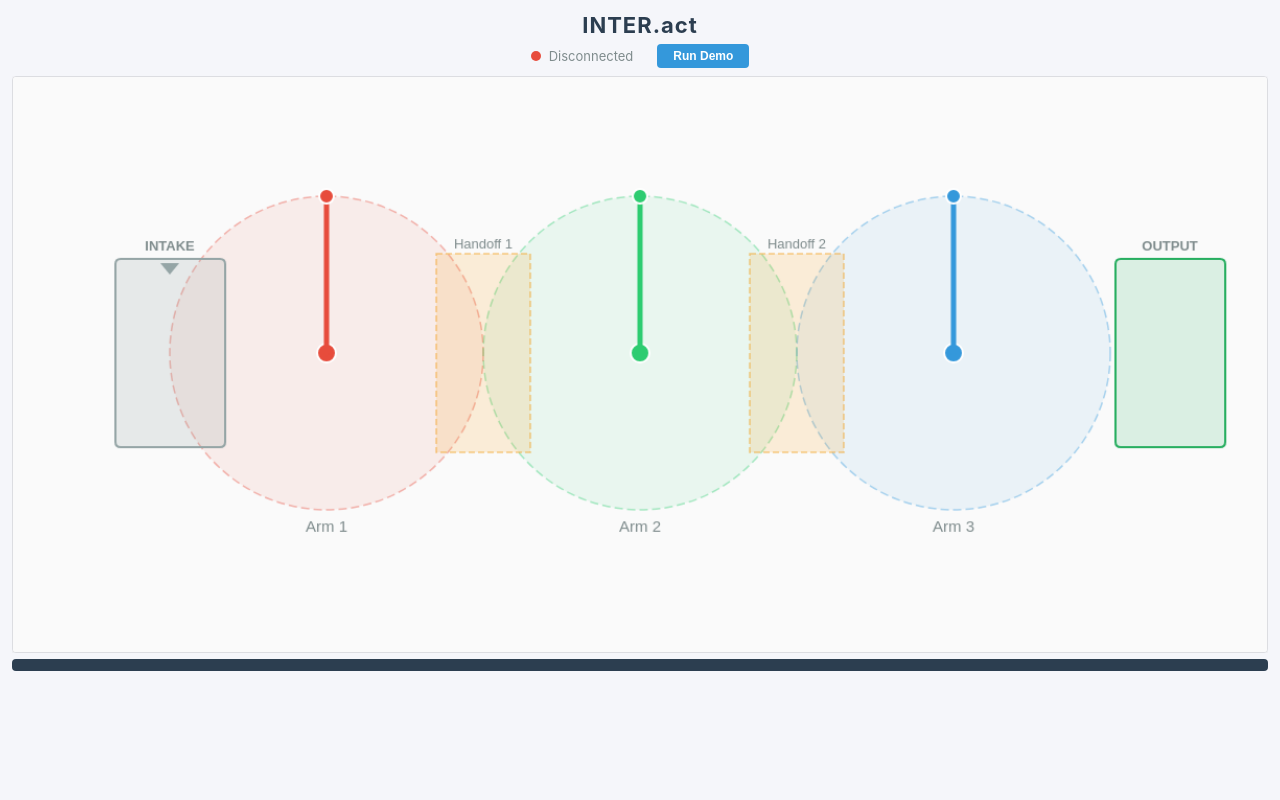
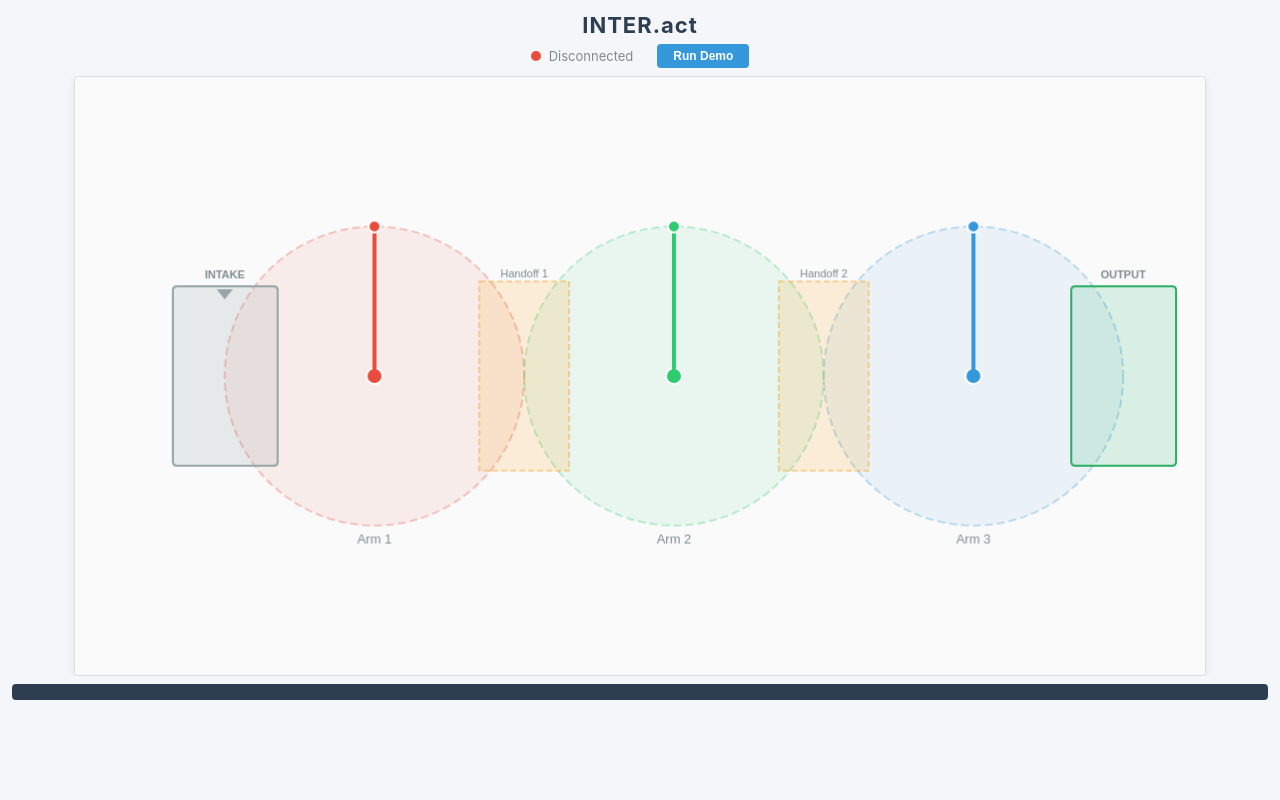
Before and after one commit to Haris1788/Inter-Act, a Flask app: page / in a window 1280 px wide. Run offline with Flask 3, Linux system fonts and the light colour scheme; data that the repository does not hold is empty; some libraries are stand-ins or nearby versions.

Commit message:
Refactor scene configuration and UI elements for consistent rendering
Updated the scene configuration logic to maintain stable visual geometry across varying arm counts, ensuring consistent arm spacing and dimensions. Adjusted canvas and zone dimensions for improved readability.

In the CSS, enhanced scrollbar visibility settings and refined the canvas wrapper to ensure proper horizontal scrolling without visible scrollbars.

JavaScript changes include a new setup function for canvas resolution to ensure crisp rendering on high-DPI displays, and adjustments to the drawing logic to maintain consistent object positioning.

Overall, these changes improve the user interface and experience by providing a more stable and visually appealing layout.

```diff
--- a/app/static/css/style.css
+++ b/app/static/css/style.css
@@ -4,6 +4,22 @@
     margin: 0;
     padding: 0;
     box-sizing: border-box;
+}
+
+/* Hide scrollbars globally while preserving scroll */
+html,
+body {
+    scrollbar-width: none;
+    -ms-overflow-style: none;
+}
+
+html::-webkit-scrollbar,
+body::-webkit-scrollbar,
+#canvas-wrapper::-webkit-scrollbar,
+#log-panel::-webkit-scrollbar {
+    width: 0;
+    height: 0;
+    display: none;
 }
 
 body {
@@ -14,6 +30,7 @@
     align-items: center;
     padding: 12px;
     min-height: 100vh;
+    overflow-x: hidden;
 }
 
 h1 {
@@ -72,36 +89,44 @@
     background: #27ae60;
 }
 
-/* Canvas — fills available width, maintains aspect ratio */
+/* Canvas wrapper */
 #canvas-wrapper {
     width: 100%;
-    max-width: 100vw;
-    overflow: hidden;
+    max-width: 100%;
+    overflow-x: auto;
+    overflow-y: hidden;
+    scrollbar-width: none;
+    -ms-overflow-style: none;
 }
 
+/* Canvas keeps native size; wrapper handles horizontal scrolling */
 #sim-canvas {
     display: block;
-    width: 100%;
+    width: auto;
+    max-width: none;
     height: auto;
+    margin: 0 auto;
     border: 1px solid #dcdde1;
     background: #fff;
     border-radius: 4px;
     box-shadow: 0 2px 8px rgba(0, 0, 0, 0.08);
 }
 
-/* Log panel — matches canvas width */
+/* Log panel */
 #log-panel {
     width: 100%;
-    max-height: 180px;
+    max-height: 200px;
     overflow-y: auto;
     background: #2c3e50;
     color: #ecf0f1;
     font-family: 'Consolas', 'Monaco', 'Courier New', monospace;
-    font-size: 11px;
-    line-height: 1.5;
-    padding: 6px 10px;
-    margin-top: 6px;
+    font-size: 12px;
+    line-height: 1.6;
+    padding: 8px 12px;
+    margin-top: 8px;
     border-radius: 4px;
+    scrollbar-width: none;
+    -ms-overflow-style: none;
 }
 
 .log-entry {
@@ -116,15 +141,50 @@
     font-weight: bold;
 }
 
-.log-source.arm_1 { color: #e74c3c; }
-.log-source.arm_2 { color: #2ecc71; }
-.log-source.arm_3 { color: #3498db; }
-.log-source.arm_4 { color: #9b59b6; }
-.log-source.arm_5 { color: #9b99b6; }
-.log-source.arm_6 { color: #f39c12; }
-.log-source.arm_7 { color: #1abc9c; }
-.log-source.arm_8 { color: #34495e; }
-.log-source.arm_9 { color: #d35400; }
-.log-source.arm_10 { color: #16a085; }
-.log-source.system { color: #f39c12; }
-.log-source.pipeline { color: #9b59b6; }
+.log-source.arm_1 {
+    color: #e74c3c;
+}
+
+.log-source.arm_2 {
+    color: #2ecc71;
+}
+
+.log-source.arm_3 {
+    color: #3498db;
+}
+
+.log-source.arm_4 {
+    color: #9b59b6;
+}
+
+.log-source.arm_5 {
+    color: #9b99b6;
+}
+
+.log-source.arm_6 {
+    color: #f39c12;
+}
+
+.log-source.arm_7 {
+    color: #1abc9c;
+}
+
+.log-source.arm_8 {
+    color: #34495e;
+}
+
+.log-source.arm_9 {
+    color: #d35400;
+}
+
+.log-source.arm_10 {
+    color: #16a085;
+}
+
+.log-source.system {
+    color: #f39c12;
+}
+
+.log-source.pipeline {
+    color: #9b59b6;
+}
--- a/app/static/js/simulation.js
+++ b/app/static/js/simulation.js
@@ -9,26 +9,25 @@
 /* ── Constants ─────────────────────────────────────────── */
 const ANIM_DURATION = 600;
 const MAX_LOG_LINES = 100;
-const LABEL_COLOR = '#7f8c8d';
-const OBJ_COLOR = '#e67e22';
-const OBJ_TEXT_COLOR = '#fff';
+const LABEL_COLOR = "#7f8c8d";
+const OBJ_COLOR = "#e67e22";
+const OBJ_TEXT_COLOR = "#fff";
 
 // Scaled drawing sizes — computed from config in init()
-let S = 1.0;  // scale factor
+let S = 1.0; // scale factor
 let ARM_LINE_WIDTH = 4;
 let PIVOT_RADIUS = 8;
 let TIP_RADIUS = 6;
 let OBJ_WIDTH = 32;
 let OBJ_HEIGHT = 18;
-let LABEL_FONT = '14px sans-serif';
-let OBJ_FONT = 'bold 10px sans-serif';
-let ZONE_LABEL_FONT = '11px sans-serif';
-let ARM_LABEL_FONT = '13px sans-serif';
+let LABEL_FONT = "14px sans-serif";
+let OBJ_FONT = "bold 10px sans-serif";
+let ZONE_LABEL_FONT = "11px sans-serif";
+let ARM_LABEL_FONT = "13px sans-serif";
 
 function computeScale() {
-    // Scale relative to arm count: 3 arms is the baseline (S=1.0)
-    const n = config.arms.length;
-    S = Math.max(0.4, Math.min(1.2, 3.5 / n));
+  // Keep drawing dimensions stable across different arm counts.
+  S = 1.0;
 
   ARM_LINE_WIDTH = Math.max(2, Math.round(4 * S));
   PIVOT_RADIUS = Math.max(4, Math.round(8 * S));
@@ -44,63 +43,71 @@
 }
 
 /* ── State ─────────────────────────────────────────────── */
-let config = null;              // Scene configuration from /config
-let targetAngles = {};          // {1: 90, 2: 90, 3: 90}
-let displayedAngles = {};       // Current rendered angles
-let armTransitions = {};        // {id: {from, to, startTime}} — active easing per arm
-let trackedObjects = {};        // {"Obj1": {object_id, state, carrier_arm}}
-let objectPositions = {};       // {"Obj1": {x, y}} — current smooth position per object
-let objectTransitions = {};     // {"Obj1": {fromX, fromY, toX, toY, startTime}}
-let bgCanvas = null;            // Offscreen canvas for static background
+let config = null; // Scene configuration from /config
+let targetAngles = {}; // {1: 90, 2: 90, 3: 90}
+let displayedAngles = {}; // Current rendered angles
+let armTransitions = {}; // {id: {from, to, startTime}} — active easing per arm
+let trackedObjects = {}; // {"Obj1": {object_id, state, carrier_arm}}
+let objectPositions = {}; // {"Obj1": {x, y}} — current smooth position per object
+let objectTransitions = {}; // {"Obj1": {fromX, fromY, toX, toY, startTime}}
+let bgCanvas = null; // Offscreen canvas for static background
 let animFrameId = null;
-const OBJ_TRANSITION_MS = 400;  // ms for object position easing between states
+const OBJ_TRANSITION_MS = 400; // ms for object position easing between states
+let deviceScale = window.devicePixelRatio || 1;
+let viewScale = 1;
 
 /* ── Backend URL (empty = same-origin, set by nginx in container mode) ── */
-const BACKEND_URL = window.BACKEND_URL || '';
+const BACKEND_URL = window.BACKEND_URL || "";
 
 /* ── DOM References ────────────────────────────────────── */
-const canvas = document.getElementById('sim-canvas');
-const ctx = canvas.getContext('2d');
-const logPanel = document.getElementById('log-panel');
-const statusDot = document.getElementById('status-dot');
-const statusText = document.getElementById('status-text');
+const canvas = document.getElementById("sim-canvas");
+const ctx = canvas.getContext("2d");
+const logPanel = document.getElementById("log-panel");
+const statusDot = document.getElementById("status-dot");
+const statusText = document.getElementById("status-text");
 
 /* ── SocketIO Setup ────────────────────────────────────── */
 const socket = io(BACKEND_URL || undefined);
 
-socket.on('connect', () => {
-    statusDot.classList.add('connected');
-    statusText.textContent = 'Connected';
+socket.on("connect", () => {
+  statusDot.classList.add("connected");
+  statusText.textContent = "Connected";
   // Sync state on reconnect
-    fetch(BACKEND_URL + '/state')
-        .then(r => r.json())
-        .then(data => applyStateUpdate(data));
-    fetch(BACKEND_URL + '/objects')
-        .then(r => r.json())
-        .then(data => {
+  fetch(BACKEND_URL + "/state")
+    .then((r) => r.json())
+    .then((data) => applyStateUpdate(data));
+  fetch(BACKEND_URL + "/objects")
+    .then((r) => r.json())
+    .then((data) => {
       if (data && data.objects) {
         trackedObjects = {};
-                data.objects.forEach(obj => {
+        data.objects.forEach((obj) => {
           trackedObjects[obj.object_id] = obj;
         });
       }
     });
 });
 
-socket.on('disconnect', () => {
-    statusDot.classList.remove('connected');
-    statusText.textContent = 'Disconnected';
+socket.on("disconnect", () => {
+  statusDot.classList.remove("connected");
+  statusText.textContent = "Disconnected";
 });
 
-socket.on('state_update', (data) => {
+socket.on("state_update", (data) => {
   applyStateUpdate(data);
 });
 
-socket.on('object_update', (data) => {
+socket.on("object_update", (data) => {
   if (data && data.object_id) {
     const id = data.object_id;
     const oldObj = trackedObjects[id];
     trackedObjects[id] = data;
+
+    // Carried objects must stay hard-locked to the arm tip.
+    if (data.state === "carried") {
+      delete objectTransitions[id];
+      return;
+    }
 
     // Start smooth position transition if object already had a position
     if (oldObj && objectPositions[id]) {
@@ -113,13 +120,13 @@
   }
 });
 
-socket.on('objects_reset', () => {
+socket.on("objects_reset", () => {
   trackedObjects = {};
   objectPositions = {};
   objectTransitions = {};
 });
 
-socket.on('log_message', (data) => {
+socket.on("log_message", (data) => {
   appendLogEntry(data);
 });
 
@@ -129,14 +136,19 @@
   /** Update target angles from server state — starts time-based transitions. */
   if (data && data.arms) {
     const now = performance.now();
-        data.arms.forEach(arm => {
+    data.arms.forEach((arm) => {
       const id = arm.arm_id;
       const newTarget = arm.angle;
       const oldTarget = targetAngles[id];
 
       if (oldTarget === undefined || newTarget !== oldTarget) {
         armTransitions[id] = {
-                    from: displayedAngles[id] !== undefined ? displayedAngles[id] : (config ? config.default_angle : 90),
+          from:
+            displayedAngles[id] !== undefined
+              ? displayedAngles[id]
+              : config
+                ? config.default_angle
+                : 90,
           to: newTarget,
           startTime: now,
         };
@@ -150,14 +162,14 @@
 
 function appendLogEntry(data) {
   /** Add a log entry to the browser log panel. */
-    const entry = document.createElement('div');
-    entry.className = 'log-entry';
+  const entry = document.createElement("div");
+  entry.className = "log-entry";
 
-    const time = document.createElement('span');
-    time.className = 'log-time';
+  const time = document.createElement("span");
+  time.className = "log-time";
   time.textContent = `[${data.timestamp}] `;
 
-    const source = document.createElement('span');
+  const source = document.createElement("span");
   source.className = `log-source ${data.source}`;
   source.textContent = `${data.source} `;
 
@@ -193,17 +205,19 @@
 
 function createBackgroundCanvas() {
   /** Draw all static elements into an offscreen canvas (drawn once). */
-    bgCanvas = document.createElement('canvas');
-    bgCanvas.width = config.canvas_width;
-    bgCanvas.height = config.canvas_height;
-    const bgCtx = bgCanvas.getContext('2d');
+  const renderScale = deviceScale * viewScale;
+  bgCanvas = document.createElement("canvas");
+  bgCanvas.width = Math.round(config.canvas_width * renderScale);
+  bgCanvas.height = Math.round(config.canvas_height * renderScale);
+  const bgCtx = bgCanvas.getContext("2d");
+  bgCtx.setTransform(renderScale, 0, 0, renderScale, 0, 0);
 
   // Background fill
-    bgCtx.fillStyle = '#fafafa';
-    bgCtx.fillRect(0, 0, bgCanvas.width, bgCanvas.height);
+  bgCtx.fillStyle = "#fafafa";
+  bgCtx.fillRect(0, 0, config.canvas_width, config.canvas_height);
 
   // Reach zone circles
-    config.reach_zones.forEach(zone => {
+  config.reach_zones.forEach((zone) => {
     bgCtx.beginPath();
     bgCtx.arc(zone.cx, zone.cy, zone.radius, 0, Math.PI * 2);
     bgCtx.fillStyle = hexToRgba(zone.color, 0.08);
@@ -216,7 +230,7 @@
   });
 
   // Handoff zones
-    config.handoff_zones.forEach(zone => {
+  config.handoff_zones.forEach((zone) => {
     bgCtx.fillStyle = hexToRgba(zone.color, 0.15);
     bgCtx.fillRect(zone.x, zone.y, zone.width, zone.height);
     bgCtx.setLineDash([6, 3]);
@@ -227,13 +241,24 @@
 
     bgCtx.fillStyle = LABEL_COLOR;
     bgCtx.font = ZONE_LABEL_FONT;
-        bgCtx.textAlign = 'center';
-        bgCtx.fillText(zone.label, zone.x + zone.width / 2, zone.y - Math.round(4 * S));
+    bgCtx.textAlign = "center";
+    bgCtx.fillText(
+      zone.label,
+      zone.x + zone.width / 2,
+      zone.y - Math.round(4 * S),
+    );
   });
 
   // Intake zone
   const intake = config.intake_zone;
-    drawRoundedRect(bgCtx, intake.x, intake.y, intake.width, intake.height, Math.round(4 * S));
+  drawRoundedRect(
+    bgCtx,
+    intake.x,
+    intake.y,
+    intake.width,
+    intake.height,
+    Math.round(4 * S),
+  );
   bgCtx.fillStyle = hexToRgba(intake.color, 0.2);
   bgCtx.fill();
   bgCtx.strokeStyle = intake.color;
@@ -242,7 +267,7 @@
 
   bgCtx.fillStyle = LABEL_COLOR;
   bgCtx.font = `bold ${ZONE_LABEL_FONT}`;
-    bgCtx.textAlign = 'center';
+  bgCtx.textAlign = "center";
   bgCtx.fillText(intake.label, intake.label_x, intake.label_y);
 
   // Entry arrow
@@ -259,7 +284,14 @@
 
   // Output zone
   const output = config.output_zone;
-    drawRoundedRect(bgCtx, output.x, output.y, output.width, output.height, Math.round(4 * S));
+  drawRoundedRect(
+    bgCtx,
+    output.x,
+    output.y,
+    output.width,
+    output.height,
+    Math.round(4 * S),
+  );
   bgCtx.fillStyle = hexToRgba(output.color, 0.15);
   bgCtx.fill();
   bgCtx.strokeStyle = output.color;
@@ -268,23 +300,27 @@
 
   bgCtx.fillStyle = LABEL_COLOR;
   bgCtx.font = `bold ${ZONE_LABEL_FONT}`;
-    bgCtx.textAlign = 'center';
+  bgCtx.textAlign = "center";
   bgCtx.fillText(output.label, output.label_x, output.label_y);
 
   // Arm labels
-    config.arms.forEach(arm => {
+  config.arms.forEach((arm) => {
     bgCtx.fillStyle = LABEL_COLOR;
     bgCtx.font = ARM_LABEL_FONT;
-        bgCtx.textAlign = 'center';
-        bgCtx.fillText(arm.label, arm.pivot_x, arm.pivot_y + arm.length + Math.round(18 * S));
+    bgCtx.textAlign = "center";
+    bgCtx.fillText(
+      arm.label,
+      arm.pivot_x,
+      arm.pivot_y + arm.length + Math.round(18 * S),
+    );
   });
 
-    config.arms.forEach(arm => {
+  config.arms.forEach((arm) => {
     bgCtx.beginPath();
     bgCtx.arc(arm.pivot_x, arm.pivot_y, PIVOT_RADIUS, 0, Math.PI * 2);
     bgCtx.fillStyle = arm.color;
     bgCtx.fill();
-        bgCtx.strokeStyle = '#fff';
+    bgCtx.strokeStyle = "#fff";
     bgCtx.lineWidth = Math.max(1, Math.round(1.5 * S));
     bgCtx.stroke();
   });
@@ -303,14 +339,14 @@
   ctx.lineTo(tipX, tipY);
   ctx.strokeStyle = arm.color;
   ctx.lineWidth = ARM_LINE_WIDTH;
-    ctx.lineCap = 'round';
+  ctx.lineCap = "round";
   ctx.stroke();
 
   ctx.beginPath();
   ctx.arc(tipX, tipY, TIP_RADIUS, 0, Math.PI * 2);
   ctx.fillStyle = arm.color;
   ctx.fill();
-    ctx.strokeStyle = '#fff';
+  ctx.strokeStyle = "#fff";
   ctx.lineWidth = Math.max(1, Math.round(1.5 * S));
   ctx.stroke();
 
@@ -321,14 +357,14 @@
 
 function getObjectPosition(obj, armTips) {
   /** Compute pixel position for an object based on its state. */
-    if (obj.state === 'carried' && obj.carrier_arm && armTips[obj.carrier_arm]) {
+  if (obj.state === "carried" && obj.carrier_arm && armTips[obj.carrier_arm]) {
     return armTips[obj.carrier_arm];
   }
-    if (obj.state === 'intake') {
+  if (obj.state === "intake") {
     const iz = config.intake_zone;
     const intakeObjs = Object.values(trackedObjects)
-            .filter(o => o.state === 'intake')
-            .map(o => o.object_id)
+      .filter((o) => o.state === "intake")
+      .map((o) => o.object_id)
       .sort();
     const idx = intakeObjs.indexOf(obj.object_id);
     const total = intakeObjs.length;
@@ -341,19 +377,19 @@
     return { x: iz.entry_x, y: bottomY - (total - 1 - idx) * spacing };
   }
   // Dynamic handoff matching: "handoff_1" -> index 0, "handoff_2" -> index 1, etc.
-    if (obj.state.startsWith('handoff_')) {
-        const idx = parseInt(obj.state.split('_')[1]) - 1;
+  if (obj.state.startsWith("handoff_")) {
+    const idx = parseInt(obj.state.split("_")[1]) - 1;
     if (idx >= 0 && idx < config.handoff_zones.length) {
       const hz = config.handoff_zones[idx];
       const pivotY = config.arms[0] ? config.arms[0].pivot_y : 300;
       return { x: hz.x + hz.width / 2, y: pivotY };
     }
   }
-    if (obj.state === 'output') {
+  if (obj.state === "output") {
     const oz = config.output_zone;
     const outputObjs = Object.values(trackedObjects)
-            .filter(o => o.state === 'output')
-            .map(o => o.object_id)
+      .filter((o) => o.state === "output")
+      .map((o) => o.object_id)
       .sort();
     const idx = outputObjs.indexOf(obj.object_id);
     const total = outputObjs.length;
@@ -367,8 +403,6 @@
   return null;
 }
 
-
-
 function drawObject(obj, pos) {
   /** Draw a single tracked object at the given position. */
   const x = pos.x - OBJ_WIDTH / 2;
@@ -378,17 +412,17 @@
   drawRoundedRect(ctx, x, y, OBJ_WIDTH, OBJ_HEIGHT, Math.round(3 * S));
   ctx.fillStyle = OBJ_COLOR;
   ctx.fill();
-    ctx.strokeStyle = '#d35400';
+  ctx.strokeStyle = "#d35400";
   ctx.lineWidth = Math.max(1, Math.round(1.2 * S));
   ctx.stroke();
 
   // Label text
   ctx.fillStyle = OBJ_TEXT_COLOR;
   ctx.font = OBJ_FONT;
-    ctx.textAlign = 'center';
-    ctx.textBaseline = 'middle';
+  ctx.textAlign = "center";
+  ctx.textBaseline = "middle";
   ctx.fillText(obj.object_id, pos.x, pos.y);
-    ctx.textBaseline = 'alphabetic';
+  ctx.textBaseline = "alphabetic";
 }
 
 /* ── Animation Loop ────────────────────────────────────── */
@@ -402,7 +436,9 @@
   /** Compute the visual angle for an arm using time-based easing. */
   const transition = armTransitions[id];
   if (!transition) {
-        return targetAngles[id] !== undefined ? targetAngles[id] : config.default_angle;
+    return targetAngles[id] !== undefined
+      ? targetAngles[id]
+      : config.default_angle;
   }
   const elapsed = now - transition.startTime;
   if (elapsed >= ANIM_DURATION) {
@@ -417,22 +453,22 @@
   if (!config) return;
 
   // Clear and draw background
-    ctx.clearRect(0, 0, canvas.width, canvas.height);
+  ctx.clearRect(0, 0, config.canvas_width, config.canvas_height);
   if (bgCanvas) {
-        ctx.drawImage(bgCanvas, 0, 0);
+    ctx.drawImage(bgCanvas, 0, 0, config.canvas_width, config.canvas_height);
   }
 
   // Update and draw each arm, collect tip positions
   const now = performance.now();
   const armTips = {};
-    config.arms.forEach(arm => {
+  config.arms.forEach((arm) => {
     const id = arm.id;
     displayedAngles[id] = computeDisplayAngle(id, now);
     armTips[id] = drawArm(arm, displayedAngles[id]);
   });
 
   // Draw tracked objects with smooth position transitions
-    Object.values(trackedObjects).forEach(obj => {
+  Object.values(trackedObjects).forEach((obj) => {
     const targetPos = getObjectPosition(obj, armTips);
     if (!targetPos) return;
 
@@ -440,11 +476,12 @@
     const transition = objectTransitions[id];
     let pos = targetPos;
 
-        if (transition) {
+    if (obj.state === "carried") {
+      delete objectTransitions[id];
+      pos = targetPos;
+    } else if (transition) {
       const elapsed = now - transition.startTime;
-            const duration = obj.state === 'carried'
-                ? 200   // Fast snap to arm tip — must complete before arm starts sweeping
-                : OBJ_TRANSITION_MS;
+      const duration = OBJ_TRANSITION_MS;
       if (elapsed < duration) {
         const t = easeOutCubic(elapsed / duration);
         pos = {
@@ -477,20 +514,43 @@
   return `rgba(${r}, ${g}, ${b}, ${alpha})`;
 }
 
+function setupCanvasResolution() {
+  /** Keep canvas crisp by rendering at native device pixel ratio. */
+  const wrapper = document.getElementById("canvas-wrapper");
+  const wrapperWidth = wrapper ? wrapper.clientWidth : config.canvas_width;
+  viewScale = Math.min(1, wrapperWidth / config.canvas_width);
+
+  const displayWidth = Math.max(1, Math.round(config.canvas_width * viewScale));
+  const displayHeight = Math.max(
+    1,
+    Math.round(config.canvas_height * viewScale),
+  );
+  deviceScale = window.devicePixelRatio || 1;
+  canvas.width = Math.round(displayWidth * deviceScale);
+  canvas.height = Math.round(displayHeight * deviceScale);
+  canvas.style.width = `${displayWidth}px`;
+  canvas.style.height = `${displayHeight}px`;
+  ctx.setTransform(
+    deviceScale * viewScale,
+    0,
+    0,
+    deviceScale * viewScale,
+    0,
+    0,
+  );
+}
+
 /* ── Initialization ────────────────────────────────────── */
 
 async function init() {
   /** Fetch scene config and start the animation loop. */
   try {
-        const resp = await fetch(BACKEND_URL + '/config');
+    const resp = await fetch(BACKEND_URL + "/config");
     config = await resp.json();
-
-        // Set canvas dimensions from config and compute scale
-        canvas.width = config.canvas_width;
-        canvas.height = config.canvas_height;
+    setupCanvasResolution();
     computeScale();
 
-        config.arms.forEach(arm => {
+    config.arms.forEach((arm) => {
       targetAngles[arm.id] = config.default_angle;
       displayedAngles[arm.id] = config.default_angle;
       armTransitions[arm.id] = null;
@@ -498,10 +558,10 @@
 
     // Sync object state
     try {
-            const objResp = await fetch(BACKEND_URL + '/objects');
+      const objResp = await fetch(BACKEND_URL + "/objects");
       const objData = await objResp.json();
       if (objData && objData.objects) {
-                objData.objects.forEach(obj => {
+        objData.objects.forEach((obj) => {
           trackedObjects[obj.object_id] = obj;
         });
       }
@@ -512,57 +572,60 @@
     // Build offscreen background
     createBackgroundCanvas();
 
-        // Start animation — rAF for smooth rendering, setInterval as fallback
     animationLoop();
-        setInterval(renderFrame, 32); // ~30fps fallback
-
   } catch (err) {
-        console.error('Failed to load scene config:', err);
+    console.error("Failed to load scene config:", err);
   }
 }
+
+window.addEventListener("resize", () => {
+  if (!config) return;
+  setupCanvasResolution();
+  createBackgroundCanvas();
+});
 
 /* ── Demo Control ──────────────────────────────────────── */
 
 let demoPollingId = null;
 
 function toggleDemo() {
-    const btn = document.getElementById('demo-btn');
-    if (btn.classList.contains('running')) return; // Already running
+  const btn = document.getElementById("demo-btn");
+  if (btn.classList.contains("running")) return; // Already running
 
-    btn.textContent = 'Running...';
-    btn.classList.add('running');
-    btn.classList.remove('done');
+  btn.textContent = "Running...";
+  btn.classList.add("running");
+  btn.classList.remove("done");
 
-    fetch(BACKEND_URL + '/demo/start', {
-        method: 'POST',
-        headers: {'Content-Type': 'application/json'},
-        body: JSON.stringify({products: 3, speed: 'normal'}),
+  fetch(BACKEND_URL + "/demo/start", {
+    method: "POST",
+    headers: { "Content-Type": "application/json" },
+    body: JSON.stringify({ products: 3, speed: "normal" }),
   })
-    .then(r => r.json())
+    .then((r) => r.json())
     .then(() => {
       // Poll for completion
       demoPollingId = setInterval(checkDemoStatus, 1000);
     })
     .catch(() => {
-        btn.textContent = 'Run Demo';
-        btn.classList.remove('running');
+      btn.textContent = "Run Demo";
+      btn.classList.remove("running");
     });
 }
 
 function checkDemoStatus() {
-    fetch(BACKEND_URL + '/demo/status')
-        .then(r => r.json())
-        .then(data => {
+  fetch(BACKEND_URL + "/demo/status")
+    .then((r) => r.json())
+    .then((data) => {
       if (!data.running) {
         clearInterval(demoPollingId);
-                const btn = document.getElementById('demo-btn');
-                btn.textContent = 'Complete';
-                btn.classList.remove('running');
-                btn.classList.add('done');
+        const btn = document.getElementById("demo-btn");
+        btn.textContent = "Complete";
+        btn.classList.remove("running");
+        btn.classList.add("done");
         // Reset button after 3 seconds
         setTimeout(() => {
-                    btn.textContent = 'Run Demo';
-                    btn.classList.remove('done');
+          btn.textContent = "Run Demo";
+          btn.classList.remove("done");
         }, 3000);
       }
     });
--- a/app/templates/index.html
+++ b/app/templates/index.html
@@ -1,10 +1,10 @@
-<!DOCTYPE html>
+<!doctype html>
 <html lang="en">
   <head>
-    <meta charset="UTF-8">
-    <meta name="viewport" content="width=device-width, initial-scale=1.0">
+    <meta charset="UTF-8" />
+    <meta name="viewport" content="width=device-width, initial-scale=1.0" />
     <title>INTER.act Simulation</title>
-    <link rel="stylesheet" href="/static/css/style.css?v=7">
+    <link rel="stylesheet" href="/static/css/style.css?v=13" />
   </head>
   <body>
     <h1>INTER.act</h1>
@@ -22,9 +22,9 @@
     <div id="log-panel"></div>
 
     <script>
-        window.BACKEND_URL = '';
+      window.BACKEND_URL = "";
     </script>
     <script src="https://cdnjs.cloudflare.com/ajax/libs/socket.io/4.7.5/socket.io.js"></script>
-    <script src="/static/js/simulation.js?v=7"></script>
+    <script src="/static/js/simulation.js?v=13"></script>
   </body>
 </html>
```
Also changed, not shown: app/models/arm_state.py (+23 -16 lines), app/models/pipeline_config.py (+51 -50 lines), docker-compose.yml (+29 -29 lines). Lines whose indentation alone changed are shown as unchanged.
